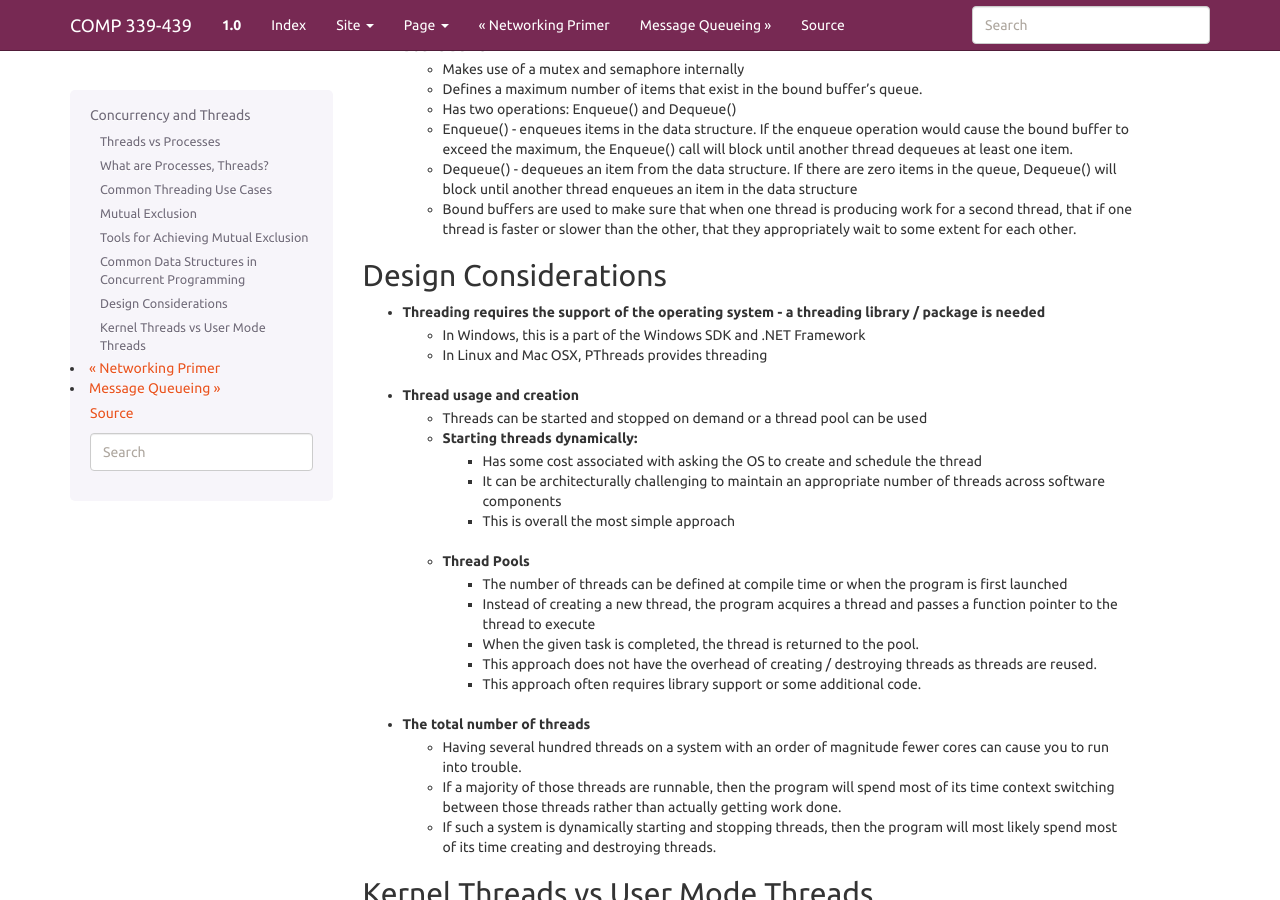
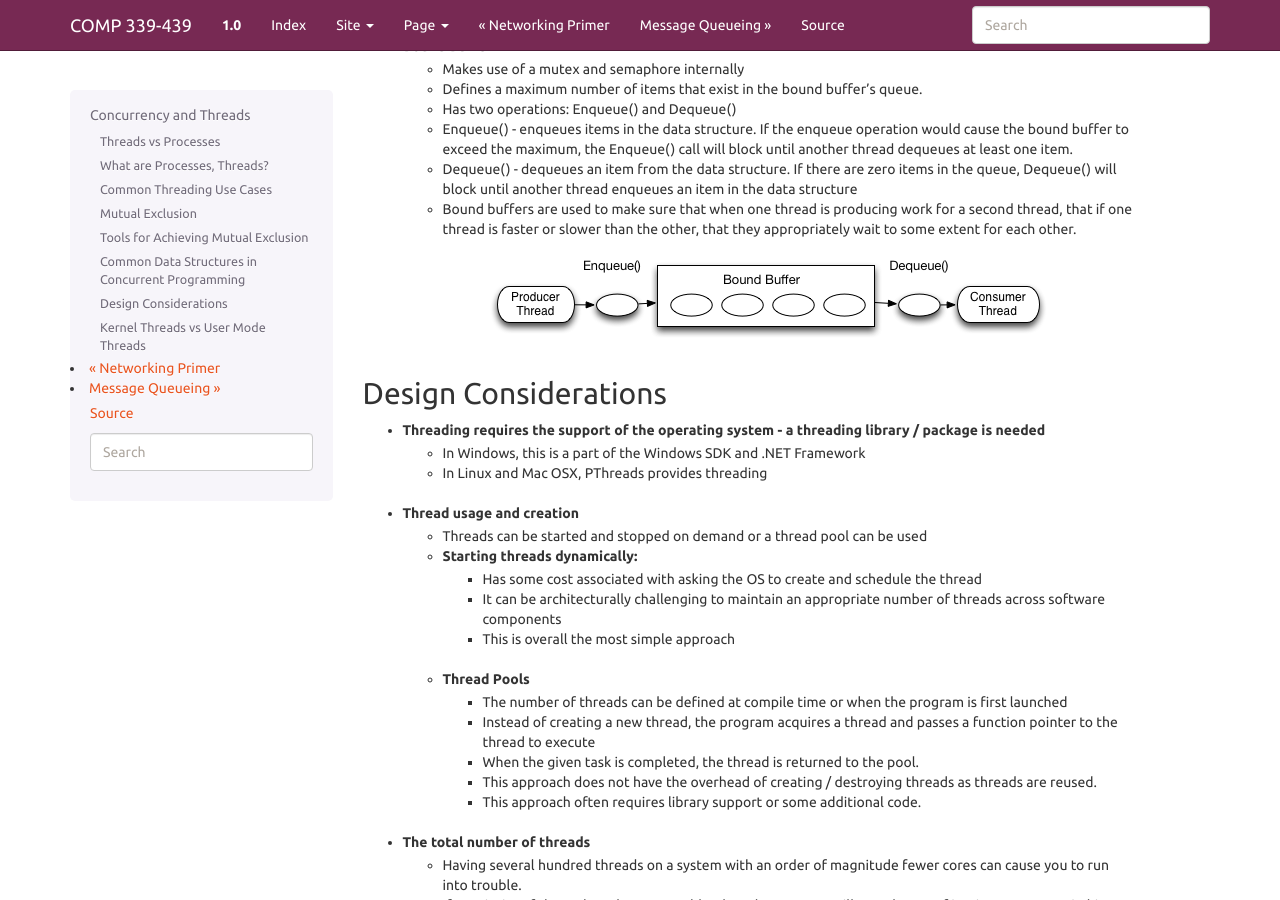
Before and after one commit to LoyolaChicagoBooks/distributedsystems, a Sphinx documentation site: the page built from source/concurrency.rst, in a window 1280 px wide and 900 px high, scrolled down 4346 px. Built offline with Sphinx 7.4.7, drawn with Linux system fonts in a browser that asks for light colours.

Commit message:
bound buffer diagram

```diff
--- a/source/concurrency.rst
+++ b/source/concurrency.rst
@@ -127,6 +127,10 @@ Common Data Structures in Concurrent Programming
 	- Dequeue() - dequeues an item from the data structure. If there are zero items in the queue, Dequeue() will block until another thread enqueues an item in the data structure
 	- Bound buffers are used to make sure that when one thread is producing work for a second thread, that if one thread is faster or slower than the other, that they appropriately wait to some extent for each other.
 
+	.. figure:: figures/concurrency/bound_buffer.png
+	   :align: center
+	   :alt: Pipeline Thread Model
+
 
 Design Considerations
 ---------------------
```
Also changed, not shown: source/figures/concurrency/bound_buffer.png (added), 1 other file.
